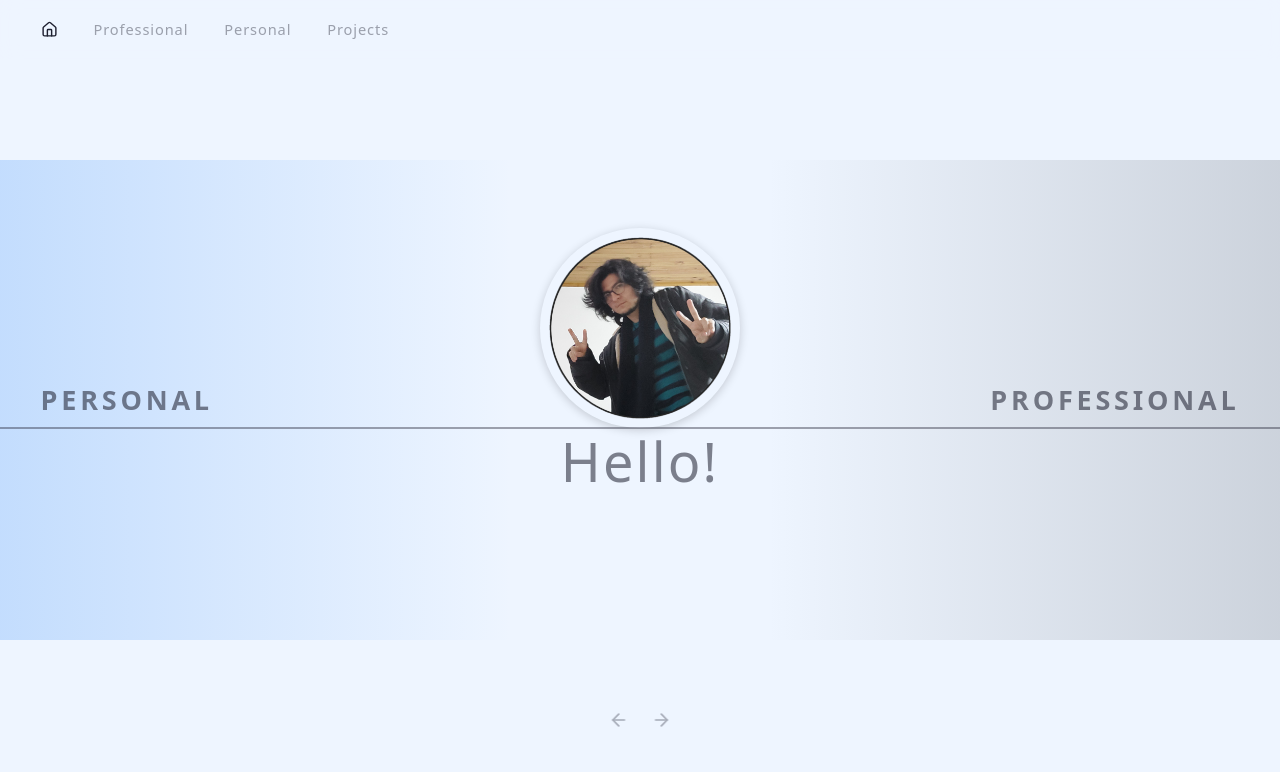
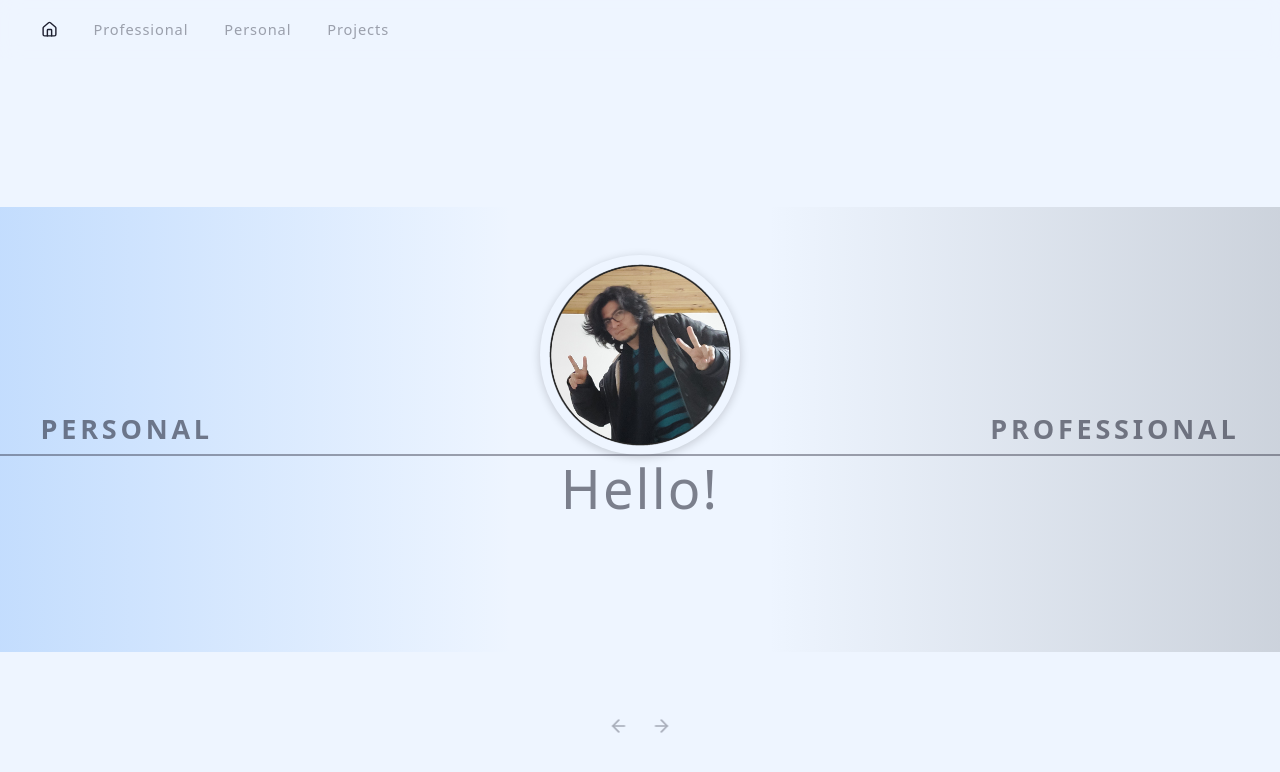
Before and after one commit to alichwan/home-page, a React (Vite) app: page / in a window 1280 px wide. Shown: the top 772 px of the page. Built offline with nearby package versions, Linux system fonts and the light colour scheme.

Commit message:
Update: add padding to consider the navbar size

```diff
--- a/src/components/Game.css
+++ b/src/components/Game.css
@@ -3,6 +3,8 @@
 .game {
   width: 100vw;
   height: 100svh;
+  padding-top: 3.25rem;
+  box-sizing: border-box;
   display: flex;
   flex-direction: column;
   background: #eef5ff;
```
